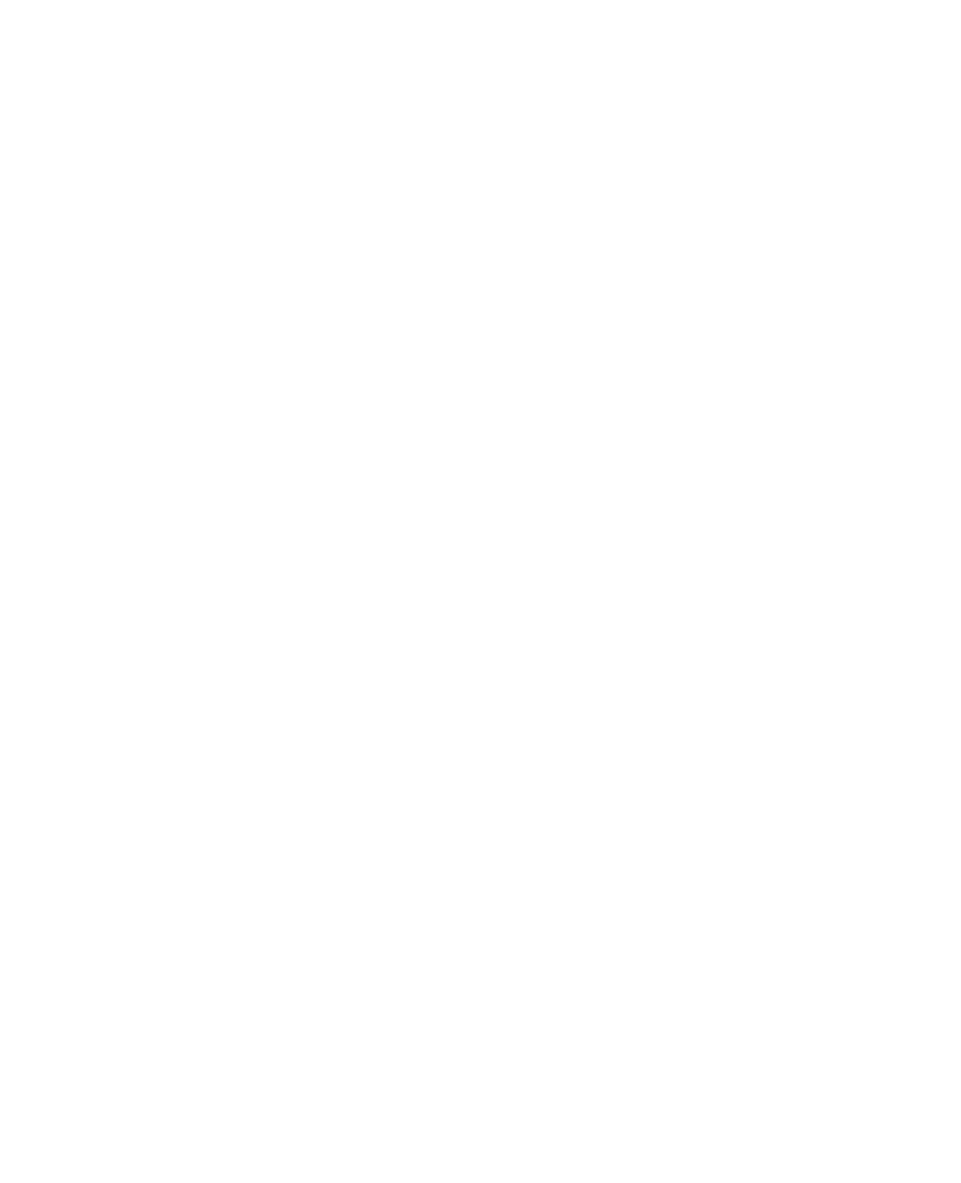
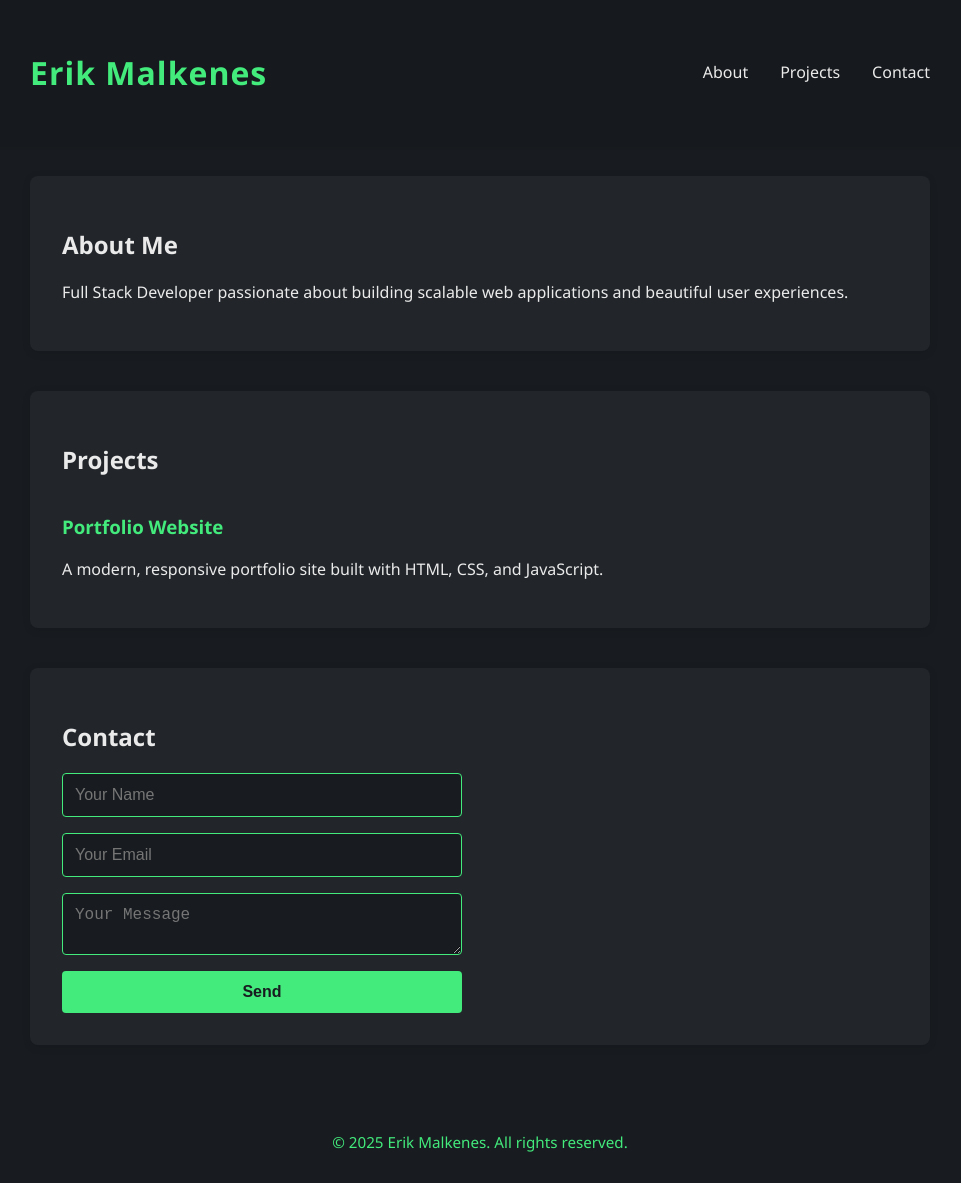
Before and after one commit to Malkefjes/sandbox, a plain HTML site: page portfolio/index.html in a window 1280 px wide. Shown: the whole page, without its empty margins (160-1121 px from the left). Before the commit the page ends 800 px from the top, so only its background shows below. Drawn offline with Linux system fonts and the light colour scheme.

Commit message:
added templatemplate to portfolio page

```diff
--- a/portfolio/index.html
+++ b/portfolio/index.html
@@ -1,11 +1,50 @@
+
 <!DOCTYPE html>
 <html lang="en">
 <head>
     <meta charset="UTF-8">
     <meta name="viewport" content="width=device-width, initial-scale=1.0">
-    <title>Document</title>
+    <title>Erik Malkenes | Portfolio</title>
+    <link rel="stylesheet" href="style.css">
 </head>
 <body>
-
+    <header>
+        <nav>
+            <h1>Erik Malkenes</h1>
+            <ul>
+                <li><a href="#about">About</a></li>
+                <li><a href="#projects">Projects</a></li>
+                <li><a href="#contact">Contact</a></li>
+            </ul>
+        </nav>
+    </header>
+    <main>
+        <section id="about">
+            <h2>About Me</h2>
+            <p>Full Stack Developer passionate about building scalable web applications and beautiful user experiences.</p>
+        </section>
+        <section id="projects">
+            <h2>Projects</h2>
+            <div class="projects-list">
+                <!-- Example project -->
+                <div class="project">
+                    <h3>Portfolio Website</h3>
+                    <p>A modern, responsive portfolio site built with HTML, CSS, and JavaScript.</p>
+                </div>
+            </div>
+        </section>
+        <section id="contact">
+            <h2>Contact</h2>
+            <form>
+                <input type="text" name="name" placeholder="Your Name" required>
+                <input type="email" name="email" placeholder="Your Email" required>
+                <textarea name="message" placeholder="Your Message" required></textarea>
+                <button type="submit">Send</button>
+            </form>
+        </section>
+    </main>
+    <footer>
+        <p>&copy; 2025 Erik Malkenes. All rights reserved.</p>
+    </footer>
 </body>
 </html>
--- /dev/null
+++ b/portfolio/style.css
@@ -0,0 +1,110 @@
+
+body {
+  margin: 0;
+  font-family: 'Segoe UI', Arial, sans-serif;
+  background: #181c20;
+  color: #eaeaea;
+}
+
+header {
+  background: #16191d;
+  color: #eaeaea;
+  padding: 1.5rem 0;
+  box-shadow: 0 2px 8px rgba(0,0,0,0.15);
+}
+
+nav {
+  display: flex;
+  justify-content: space-between;
+  align-items: center;
+  max-width: 900px;
+  margin: 0 auto;
+  padding: 0 1rem;
+}
+
+nav h1 {
+  font-size: 2rem;
+  letter-spacing: 1px;
+  color: #43ea7c;
+}
+
+nav ul {
+  list-style: none;
+  display: flex;
+  gap: 2rem;
+  margin: 0;
+  padding: 0;
+}
+
+nav a {
+  color: #eaeaea;
+  text-decoration: none;
+  font-weight: 500;
+  transition: color 0.2s;
+}
+nav a:hover {
+  color: #43ea7c;
+}
+
+main {
+  max-width: 900px;
+  margin: 2rem auto;
+  padding: 0 1rem;
+}
+
+section {
+  margin-bottom: 2.5rem;
+  background: #22262b;
+  border-radius: 8px;
+  box-shadow: 0 2px 8px rgba(0,0,0,0.10);
+  padding: 2rem;
+}
+
+.projects-list {
+  display: grid;
+  grid-template-columns: 1fr;
+  gap: 1.5rem;
+}
+.project h3 {
+  color: #43ea7c;
+}
+
+form {
+  display: flex;
+  flex-direction: column;
+  gap: 1rem;
+  max-width: 400px;
+}
+input, textarea {
+  padding: 0.75rem;
+  border: 1px solid #43ea7c;
+  border-radius: 4px;
+  font-size: 1rem;
+  background: #181c20;
+  color: #eaeaea;
+}
+input:focus, textarea:focus {
+  outline: 2px solid #43ea7c;
+}
+button {
+  background: #43ea7c;
+  color: #181c20;
+  border: none;
+  padding: 0.75rem;
+  border-radius: 4px;
+  font-size: 1rem;
+  cursor: pointer;
+  font-weight: bold;
+  transition: background 0.2s, color 0.2s;
+}
+button:hover {
+  background: #2bbf5c;
+  color: #fff;
+}
+
+footer {
+  text-align: center;
+  padding: 2rem 0 1rem 0;
+  color: #43ea7c;
+  font-size: 0.95rem;
+}
```
